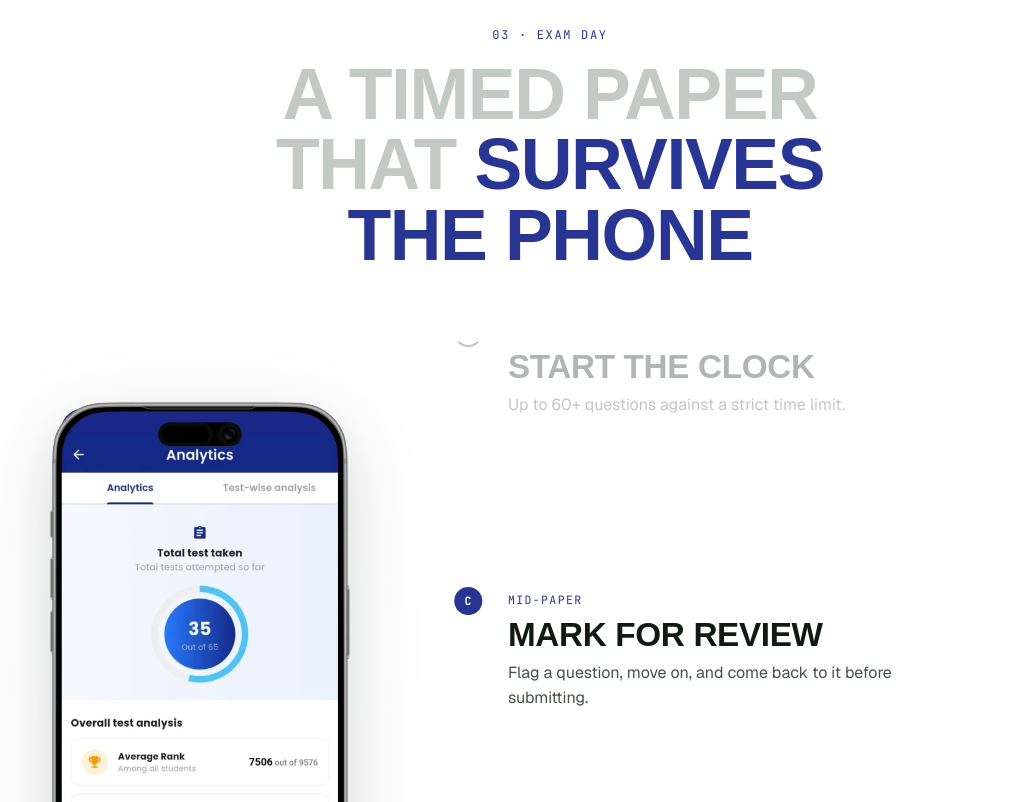
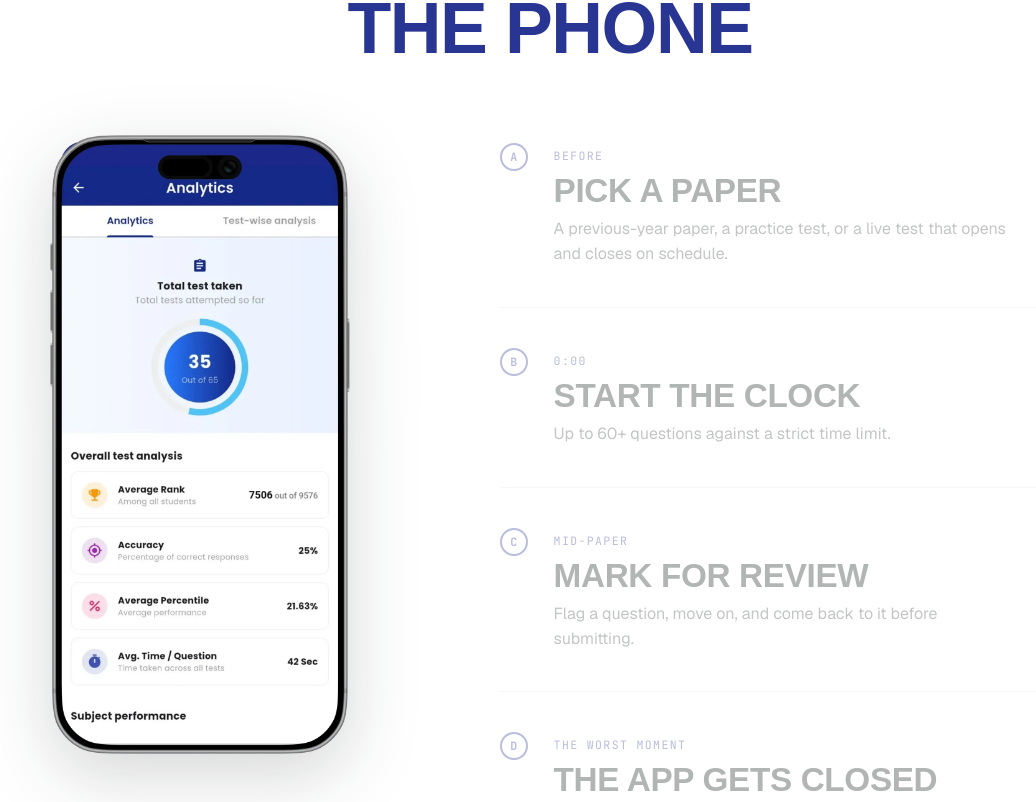
Before and after one commit to adityasingh0614/shipthesis, a Next.js app in the folder web/: page /work/assess-yourself in a window 1280 px wide. Shown: the part 4158-4960 px from the top of the page, without its empty margins (90-1126 px from the left). Built offline with nearby package versions, Linux system fonts and the light colour scheme; a web font is replaced by a local one.

Commit message:
Revert ExamDay back to native layout with progress-based active logic

```diff
--- a/web/src/components/work/assess-yourself/AssessYourself.module.css
+++ b/web/src/components/work/assess-yourself/AssessYourself.module.css
@@ -236,21 +236,15 @@
 
 /* ---- 03 · exam day ---- */
 .day {
-  position: relative;
+  display: grid;
+  grid-template-columns: minmax(0, 420px) minmax(0, 1fr);
+  align-items: start;
+  gap: clamp(40px, 7vw, 120px);
   margin-top: 72px;
 }
-.sticky {
+.pin {
   position: sticky;
-  top: var(--nav-h);
-  display: grid;
-  grid-template-columns: minmax(0, 420px) minmax(0, 1fr);
-  align-items: center;
-  gap: clamp(40px, 7vw, 120px);
-  height: calc(100vh - var(--nav-h));
-  height: calc(100dvh - var(--nav-h));
-  overflow: hidden;
-}
-.pin {
+  top: calc(var(--nav-h) + 48px);
   display: flex;
   justify-content: center;
 }
@@ -259,21 +253,15 @@
   height: auto;
   filter: drop-shadow(0 22px 34px rgb(15 26 20 / 0.18));
 }
-.track {
-  height: 250px;
-}
 .steps {
   list-style: none;
-  display: flex;
-  flex-direction: column;
-  gap: 18px;
-  height: 100%;
 }
 .step {
   display: grid;
   grid-template-columns: 36px 1fr;
   gap: 18px;
-  flex: 0 0 100%;
+  padding: 40px 0;
+  border-bottom: 1px solid #e3e8e4;
   opacity: 0.32;
   transition: opacity 500ms ease-out;
 }
--- a/web/src/components/work/assess-yourself/ExamDay.tsx
+++ b/web/src/components/work/assess-yourself/ExamDay.tsx
@@ -2,7 +2,6 @@
 
 import { useEffect, useRef, useState } from "react";
 import Image from "next/image";
-import { motion, useScroll, useTransform, useMotionValueEvent } from "motion/react";
 import styles from "./AssessYourself.module.css";
 
 // Facts: docs/case-studies/acessyourself_raw.md (test engine, interrupted
@@ -18,25 +17,39 @@ const STEPS = [
 
 export function ExamDay() {
   const [active, setActive] = useState(0);
-  const pinRef = useRef<HTMLDivElement>(null);
-  const last = STEPS.length - 1;
+  const listRef = useRef<HTMLOListElement | null>(null);
 
-  const { scrollYProgress } = useScroll({
-    target: pinRef,
-    offset: ["start start", "end end"],
-  });
+  useEffect(() => {
+    let raf = 0;
 
-  const progress = useTransform(scrollYProgress, [0.08, 0.92], [0, 1], {
-    clamp: true,
-  });
+    const update = () => {
+      raf = 0;
+      const list = listRef.current;
+      if (!list) return;
+      const r = list.getBoundingClientRect();
+      const line = window.innerHeight * 0.5;
+      const p = (line - r.top) / r.height;
+      const idx = Math.min(STEPS.length - 1, Math.max(0, Math.floor(p * STEPS.length)));
+      setActive(idx);
+    };
 
-  useMotionValueEvent(progress, "change", (p) =>
-    setActive(Math.round(p * last)),
-  );
+    const onScroll = () => {
+      if (!raf) raf = requestAnimationFrame(update);
+    };
+
+    update();
+    window.addEventListener("scroll", onScroll, { passive: true });
+    window.addEventListener("resize", onScroll);
+
+    return () => {
+      window.removeEventListener("scroll", onScroll);
+      window.removeEventListener("resize", onScroll);
+      if (raf) cancelAnimationFrame(raf);
+    };
+  }, []);
 
   return (
-    <div className={styles.day} ref={pinRef} style={{ height: `${100 + last * 90}vh` }}>
-      <div className={styles.sticky}>
+    <div className={styles.day}>
       <div className={styles.pin}>
         <Image
           src="/work/assess-yourself/analytics.webp"
@@ -46,12 +59,7 @@ export function ExamDay() {
           sizes="300px"
         />
       </div>
-        <div className={styles.track}>
-          <motion.ol
-            className={styles.steps}
-            animate={{ y: `calc(${-active * 100}% - ${active * 18}px)` }}
-            transition={{ duration: 0.32, ease: [0.22, 1, 0.36, 1] }}
-          >
+      <ol className={styles.steps} ref={listRef}>
         {STEPS.map((s, i) => (
           <li
             key={s.key}
@@ -67,9 +75,7 @@ export function ExamDay() {
             </div>
           </li>
         ))}
-          </motion.ol>
-        </div>
-      </div>
+      </ol>
     </div>
   );
 }
```
Lines whose indentation alone changed are shown as unchanged.
